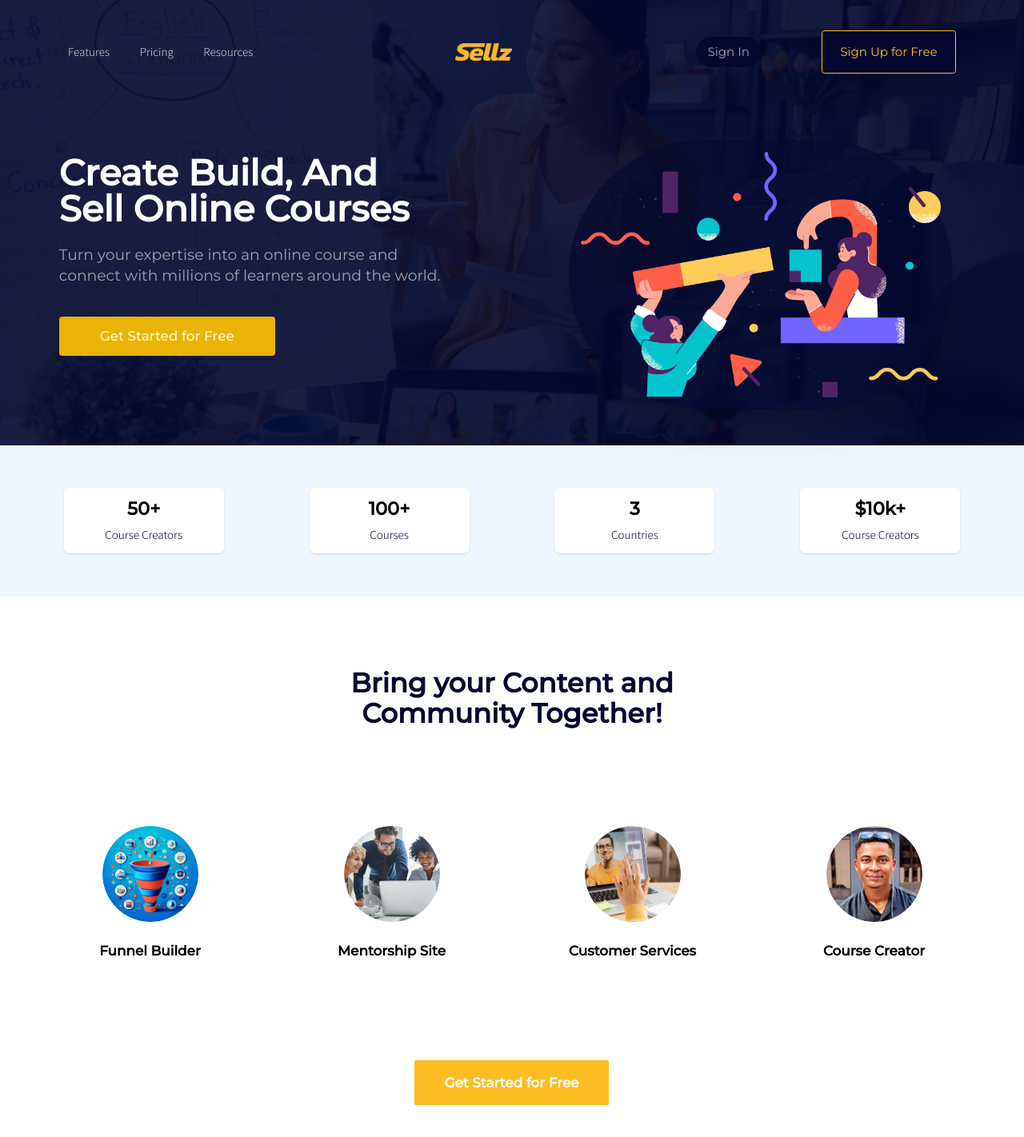
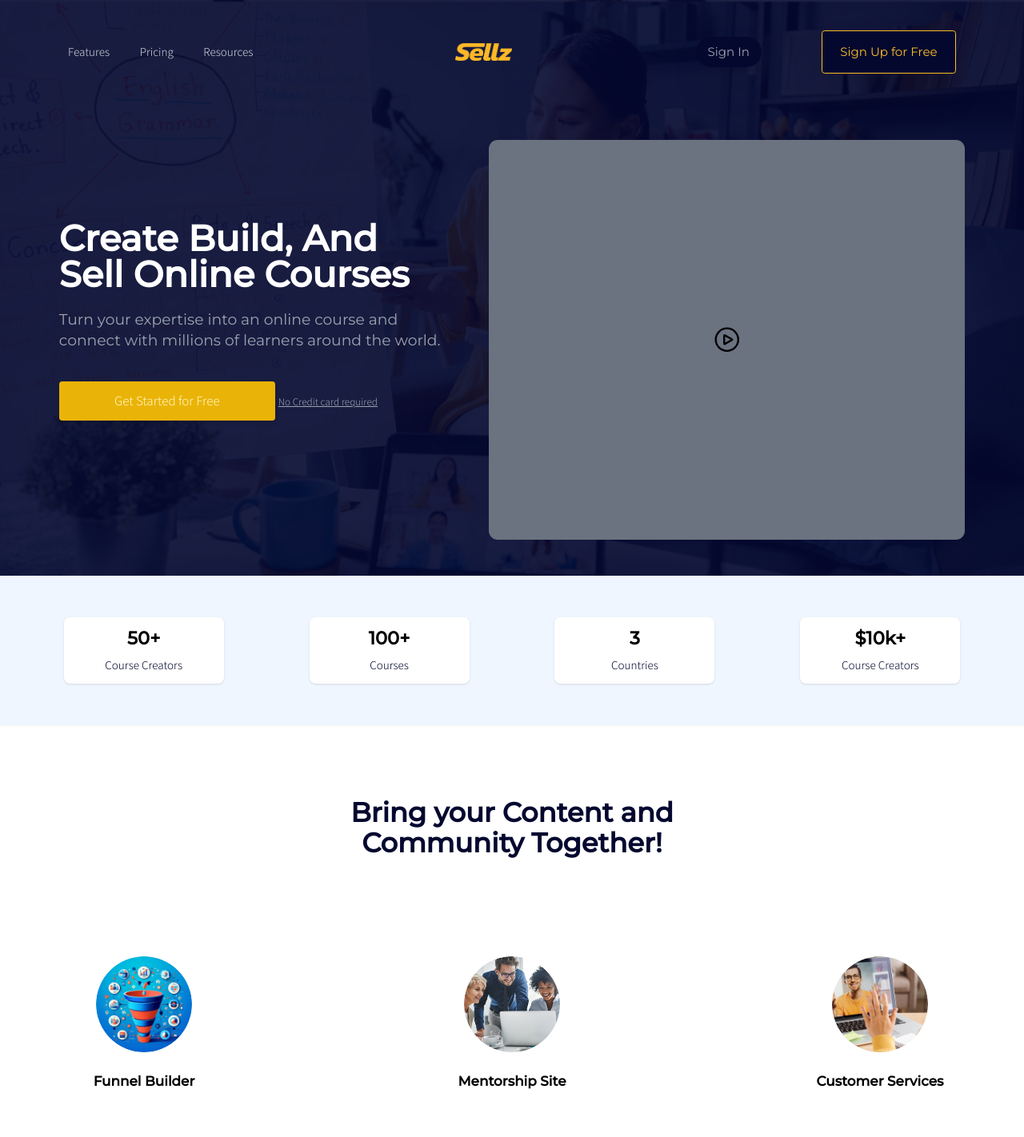
Before and after one commit to westcode6/sellz-landing-page, a SvelteKit app: page / in a window 1280 px wide. Shown: the top 1422 px of the page at 80% size. Built offline with nearby package versions, Linux system fonts and the light colour scheme.

Commit message:
new new new

```diff
--- a/src/components/BringContent.svelte
+++ b/src/components/BringContent.svelte
@@ -25,7 +25,7 @@
 </script>
 <section class="p-12">
 
-<div class="p-12 w-full max-w-7xl mx-auto">
+<div class="py-12 w-full max-w-7xl mx-auto">
 	<div class=" animate__animated animate__bounceInLeft text-center">
 		<h2 class="text-2xl md:text-4xl font-semibold text-[#04082f]">
 			Bring your Content and <br /> Community Together!
@@ -36,7 +36,7 @@
 	>
 		{#each contents as content}
 			<div
-				class="w-52 bg-white rounded-xl animate__animated animate__tada flex flex-col items-center justify-center gap-6 px-4 py-3"
+				class="w-72 bg-white rounded-xl animate__animated animate__tada flex flex-col items-center justify-center gap-6 px-4 py-3"
 			>
 				<div class="w-32 h-32 rounded-full mx-auto overflow-hidden">
 					<img
--- a/src/components/GetStarted.svelte
+++ b/src/components/GetStarted.svelte
@@ -1,10 +1,11 @@
 <script>
     import dashboard from "$lib/assets/dash2.png"
 </script>
+<div class="bg-continent">
 
 <main class="bg-[#04082f] bg-opacity-90">
 
-<section class="w-full max-w-7xl mx-auto relative flex flex-col  px-12 pt-12">
+    <section class="w-full max-w-7xl mx-auto relative flex flex-col  px-12 lg:pt-12">
             <div class="w-full max-w-xs mt-10">
                 <h1 class="text-2xl md:text-4xl font-semibold text-[#fff]">Get Started with <br/> Sellz today</h1>
                 <a href="/" class="text-cyan-500 hover:underline transform transition hover:-translate-x-1 font-semibold flex gap-4 py-6">Sign up for a free account <span><svg xmlns="http://www.w3.org/2000/svg" fill="none" viewBox="0 0 24 24" stroke-width="1.5" stroke="currentColor" class="w-6 h-6">
@@ -19,3 +20,5 @@
     </section>
 
     </main>
+
+</div>
--- a/src/components/Hero.svelte
+++ b/src/components/Hero.svelte
@@ -54,21 +54,32 @@
 <div class="w-full  max-w-7xl mx-auto">
     <div class="flex flex-col md:flex-row justify-between">
        <div class="md:w-1/2 max-w-lg mx-auto flex flex-col justify-center">
-          <div class="md:text-5xl text-5xl text-white capitalize font-black">Create Build, and  Sell online Courses</div>
+          <div class="md:text-5xl text-6xl text-white capitalize font-black">Create Build, and  Sell online Courses</div>
           <div class="text-base md:text-xl mt-6 text-gray-400">    Turn your expertise into an online course and connect with millions of learners around the
             world.</div>
           <div class="my-10 h-16 ">
-             <div class="shadow-md font-medium py-3 px-4 text-yellow-100
-                cursor-pointer bg-yellow-500 hover:bg-yellow-500 rounded text-lg text-center w-72">Get Started for Free</div>
+             <button class="shadow-md font-medium py-3 px-4 text-yellow-100
+                cursor-pointer bg-yellow-500 hover:bg-yellow-500 rounded text-lg text-center w-full md:w-72"><a href="/signup">Get Started for Free</a></button>
+                <span class="py-4 capitalized underline text-gray-400 text-sm">No Credit card required</span>
           </div>
        </div>
-       <div  class="w-full hidden  md:w-1/2 mx-auto md:flex items-center justify-center lg:justify-end">
-          <div class="">
+       <div  class="w-full   md:w-1/2 mx-auto md:flex items-center justify-center lg:justify-end">
+          <div class="hidden">
              <div class="w-full shadow-2xl max-w-lg mx-auto z-10 rounded-full bg-[#04082f] bg-opacity-65 p-4 mt-6 md:mt-0 mr-4 lg:ml-4">
                 <img alt="card img" class="object-cover object-center  " src={heroBanner}>
                 <!-- <div class="text-2xl p-10 bg-white"><img alt="quote" class="float-left mr-1" src="https://assets-global.website-files.com/5b5a66e9f3166b36708705fa/5cf8fb1f994fb7168d0d66fb_quote-intro.svg"> Lorem ipsum dolor sit amet, consectetur adipiscing elit, sed do eiusmod tempor incididunt ut labore et dolore magna aliqua. Ut enim ad minim veniam</div> -->
              </div>
           </div>
+
+          <div class="w-full bg-gray-500 animate__animated animate__backInRight  h-[300px] lg:h-[500px]  rounded-xl flex items-center justify-center">
+            <span>
+                <svg xmlns="http://www.w3.org/2000/svg" fill="none" viewBox="0 0 24 24" stroke-width="1.5" stroke="currentColor" class="w-10 h-10">
+                    <path stroke-linecap="round" stroke-linejoin="round" d="M21 12a9 9 0 1 1-18 0 9 9 0 0 1 18 0Z" />
+                    <path stroke-linecap="round" stroke-linejoin="round" d="M15.91 11.672a.375.375 0 0 1 0 .656l-5.603 3.113a.375.375 0 0 1-.557-.328V8.887c0-.286.307-.466.557-.327l5.603 3.112Z" />
+                  </svg>
+
+            </span>
+        </div>
        </div>
     </div>
  </div>
--- a/src/components/Navbar.svelte
+++ b/src/components/Navbar.svelte
@@ -36,7 +36,7 @@
 <section class="w-full bg-[#04082F] bg-opacity-90 ">
 
 <nav
-class="w-full max-w-7xl  mx-auto px-12  py-10 flex items-center justify-between"
+class="w-full max-w-7xl  mx-auto px-6 md:px-12  py-10 flex items-center justify-between"
 >
 <div class="w-full md:w-3/6 flex items-center justify-between">
 	<ul class="hidden md:flex space-x-10">
--- a/src/components/WhyUs.svelte
+++ b/src/components/WhyUs.svelte
@@ -30,7 +30,7 @@
 	];
 </script>
 
-<section class="mt-10 md:mt-20 p-12 w-full max-w-7xl mx-auto ">
+<section class="mt-10 md:mt-20 p-6 md:p-12 w-full max-w-7xl mx-auto ">
 	<div class="w-full sm:max-w-lg mx-auto text-center">
 		<h2 class="text-2xl md:text-4xl font-semibold text-[#04082f]">Why Choose Sellz ?</h2>
 	</div>
@@ -39,12 +39,12 @@
 		<aside class="w-full lg:max-w-xl  flex flex-wrap items-center justify-start">
 			{#each whychooseus as why}
 				<div
-					class="w-[95%] md:w-[90%] flex items-center border-b border-gray-200 pb-4 px-2 mt-4 shadow-sm hover:shadow-sm rounded-xl lg:px-12"
+					class="w-full md:w-[90%] flex items-center border-b border-gray-200 pb-4  mt-4 shadow-sm hover:shadow-sm rounded-xl lg:px-12"
 				>
 					<div class="w-20 h-20 flex items-start justify-center">
 						<img src={icon} alt="" />
 					</div>
-					<div class="px-6 lg:px-2 py-2">
+					<div class="px-2 lg:px-2 py-2">
 						<h5 class="text-lg font-semibold">{why.title}</h5>
 						<p class="w-full sm:max-w-xs mt-2">
 							{why.desc}
@@ -54,7 +54,7 @@
 			{/each}
 		</aside>
 
-		<div class="w-[90%] md:w-[50%] mt-20 ">
+		<div class="w-full md:w-[50%] mt-20 ">
 			<img
 				src={dashboard}
 				class="rounded-xl shadow-lg  object-cover object-center"
--- a/src/components/YouSection.svelte
+++ b/src/components/YouSection.svelte
@@ -2,12 +2,12 @@
     import smiles from "$lib/assets/laugh.png"
 </script>
 
-<section class="w-full py-12 max-w-7xl mx-auto flex flex-col items-center md:flex-row justify-between">
+<section class="w-full px-6 md:px-12 py-12 max-w-7xl mx-auto flex flex-col items-center md:flex-row justify-between">
 	<div class="w-full max-w-xl">
 		<img src={smiles} class="w-full h-full object-cover object-center" alt="" />
 	</div>
 
-	<div class="w-full max-w-xl  mt-6  lg:px-12">
+	<div class="w-full max-w-xl  mt-6 px-6 lg:px-12">
 		<h1 class="text-2xl md:text-4xl text-[#04082f] font-semibold">You and Your Students</h1>
 		<p class="mt-2 py-4 text-sm md:text-lg text-[#04082f] font-normal">
 			Build your own online school without writing any single line of code, hiring an expert, or
--- a/src/routes/about/+page.svelte
+++ b/src/routes/about/+page.svelte
@@ -13,7 +13,7 @@
     <div class="w-full  max-w-7xl mx-auto">
         <div class="flex flex-col md:flex-row justify-between">
            <div class="md:w-1/2 max-w-lg mx-auto flex flex-col justify-center">
-            <h4 class="text-base text-[#04082f] flex items-center gap-4 font-semibold">Our #1 Goal <span class=" block w-40 border-b-4 border-orange-400"></span></h4>
+            <h4 class="text-base text-[#04082f] flex items-center gap-4 font-semibold">Our #1 Goal <span class=" block w-20 border-b-4 border-orange-400"></span></h4>
               <h1 class="my-6 md:text-5xl text-5xl text-[#04082f] capitalize font-black">To make teaching and learning online easy for everyone</h1>
               <p class="text-base md:text-xl mt-6 text-gray-400"><a href="/signup" class="text-base text-orange-400 font-semibold flex gap-2">Get Started for FREE <span><svg xmlns="http://www.w3.org/2000/svg" fill="none" viewBox="0 0 24 24" stroke-width="1.5" stroke="currentColor" class="w-6 h-6">
                 <path stroke-linecap="round" stroke-linejoin="round" d="M17.25 8.25 21 12m0 0-3.75 3.75M21 12H3" />
```
Lines whose indentation alone changed are shown as unchanged.
